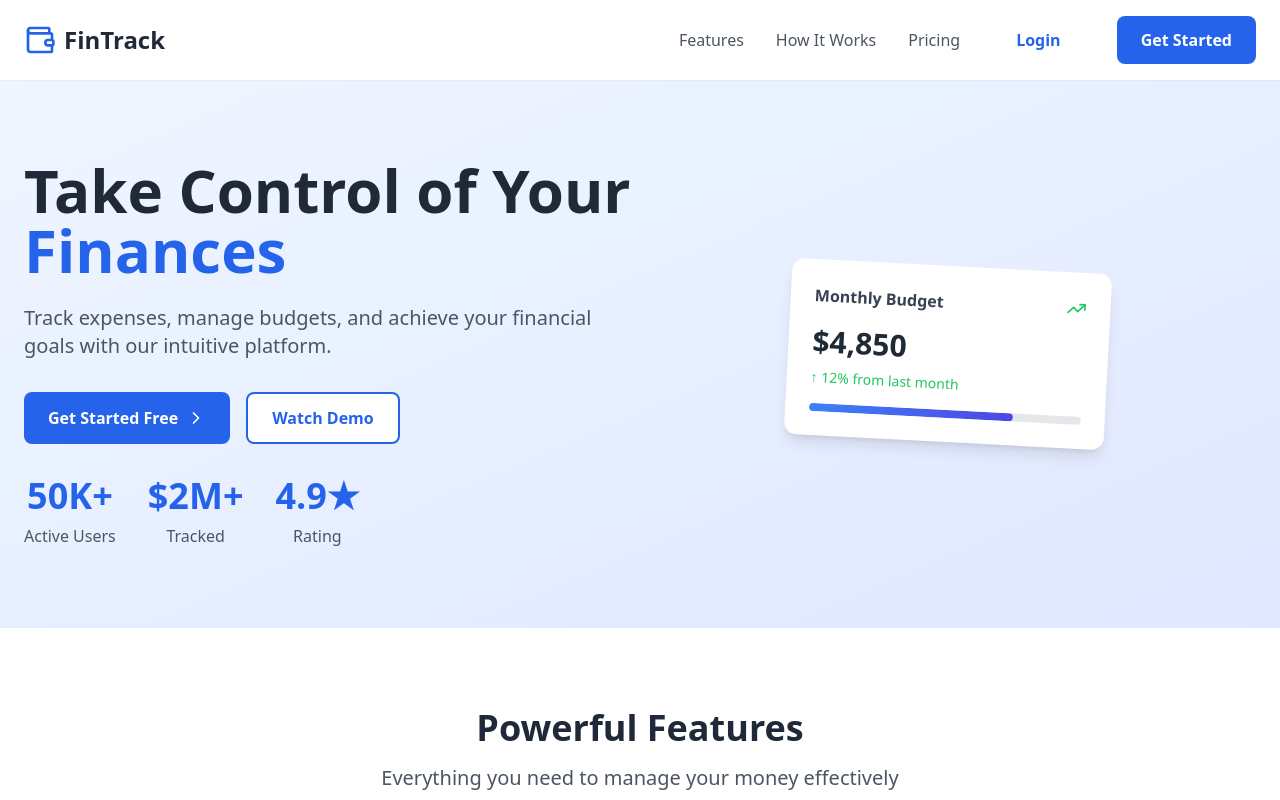
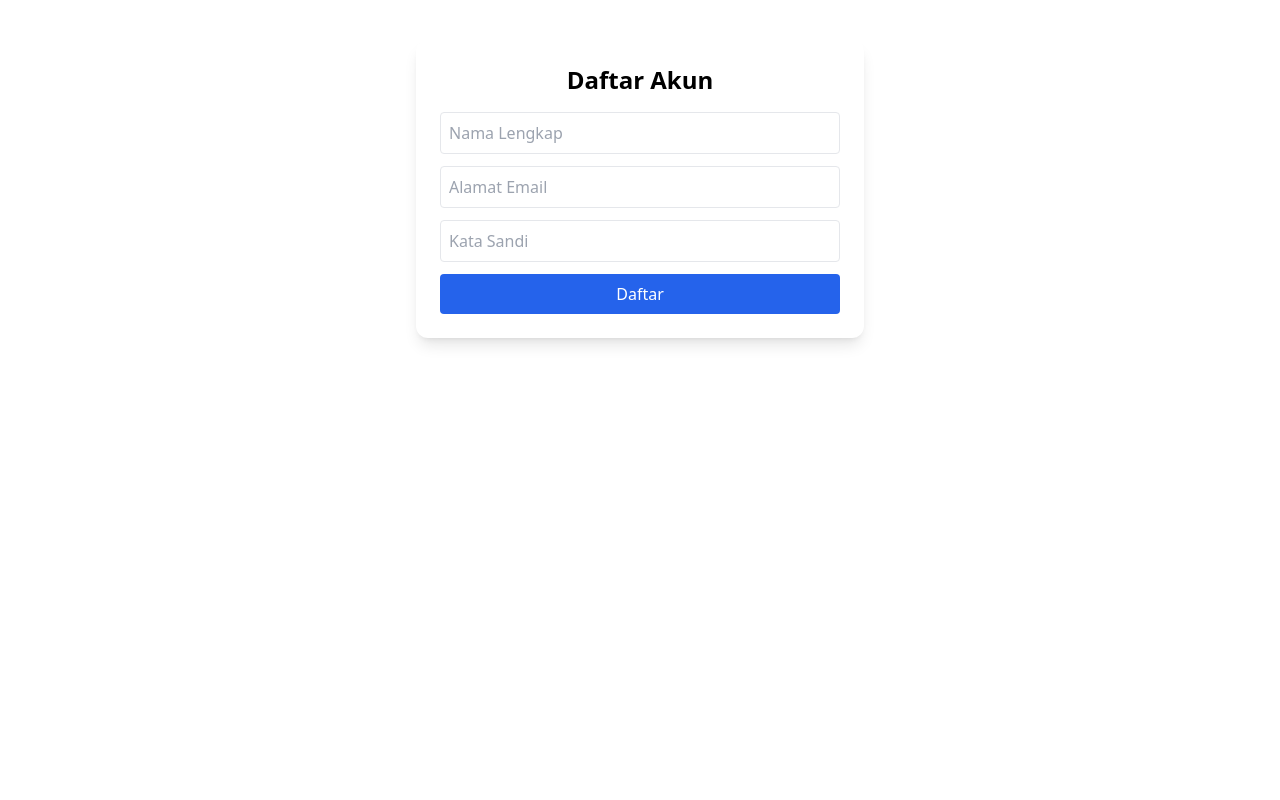
Before and after one commit to fauzanashshidiq/financial-tracker, a React (Create React App) app in the folder frontend/: page /register in a window 1280 px wide. Shown: the top 800 px of the page. Built offline with nearby package versions, Linux system fonts and the light colour scheme.

Commit message:
feat(register): init

```diff
--- a/frontend/package.json
+++ b/frontend/package.json
@@ -9,9 +9,11 @@
     "@testing-library/jest-dom": "^6.9.1",
     "@testing-library/react": "^16.3.0",
     "@testing-library/user-event": "^13.5.0",
+    "axios": "^1.12.2",
     "lucide-react": "^0.545.0",
     "react": "^19.2.0",
     "react-dom": "^19.2.0",
+    "react-router-dom": "^7.9.4",
     "react-scripts": "5.0.1",
     "web-vitals": "^2.1.4"
   },
--- a/frontend/src/App.js
+++ b/frontend/src/App.js
@@ -1,8 +1,15 @@
-import logo from "./logo.svg";
+import { Routes, Route } from "react-router-dom";
 import "./App.css";
-import LandinPage from "./pages/LandingPage";
+import LandingPage from "./pages/LandingPage";
+import Register from "./pages/Register";
+
 function App() {
-  return <LandinPage />;
+  return (
+    <Routes>
+      <Route path="/" element={<LandingPage />} />
+      <Route path="/register" element={<Register />} />
+    </Routes>
+  );
 }
 
 export default App;
--- a/frontend/src/components/layout/Header.js
+++ b/frontend/src/components/layout/Header.js
@@ -1,9 +1,15 @@
 import { useState } from "react";
 import { Wallet, X, Menu } from "lucide-react";
 import Button from "../ui/Button";
+import { useNavigate } from "react-router-dom";
 
 const Header = () => {
   const [isMenuOpen, setIsMenuOpen] = useState(false);
+  const navigate = useNavigate();
+
+  const handleGetStarted = () => {
+    navigate("/register");
+  };
 
   return (
     <header className="bg-white shadow-sm sticky top-0 z-50">
@@ -36,7 +42,9 @@ const Header = () => {
             <Button variant="ghost" className="px-4 py-2">
               Login
             </Button>
-            <Button className="px-4 py-2">Get Started</Button>
+            <Button className="px-4 py-2" onClick={handleGetStarted}>
+              Get Started
+            </Button>
           </div>
 
           <button
@@ -74,7 +82,9 @@ const Header = () => {
             <Button variant="ghost" className="w-full">
               Login
             </Button>
-            <Button className="w-full">Get Started</Button>
+            <Button className="w-full" onClick={handleGetStarted}>
+              Get Started
+            </Button>
           </div>
         )}
       </nav>
--- a/frontend/src/components/ui/Button.js
+++ b/frontend/src/components/ui/Button.js
@@ -1,5 +1,6 @@
 const Button = ({
   children,
+  onClick,
   variant = "primary",
   className = "",
   ...props
@@ -13,6 +14,7 @@ const Button = ({
 
   return (
     <button
+      onClick={onClick}
       className={`px-6 py-3 rounded-lg font-semibold transition-all duration-200 ${variants[variant]} ${className}`}
       {...props}
     >
--- a/frontend/src/index.js
+++ b/frontend/src/index.js
@@ -1,13 +1,16 @@
-import React from 'react';
-import ReactDOM from 'react-dom/client';
-import './index.css';
-import App from './App';
-import reportWebVitals from './reportWebVitals';
+import React from "react";
+import ReactDOM from "react-dom/client";
+import "./index.css";
+import App from "./App";
+import reportWebVitals from "./reportWebVitals";
+import { BrowserRouter } from "react-router-dom";
 
-const root = ReactDOM.createRoot(document.getElementById('root'));
+const root = ReactDOM.createRoot(document.getElementById("root"));
 root.render(
   <React.StrictMode>
-    <App />
+    <BrowserRouter>
+      <App />
+    </BrowserRouter>
   </React.StrictMode>
 );
 
--- /dev/null
+++ b/frontend/src/pages/Register.js
@@ -0,0 +1,78 @@
+import { useState } from "react";
+import { registerUser } from "../services/userService";
+import { useNavigate } from "react-router-dom";
+
+const Register = () => {
+  const navigate = useNavigate();
+  const [formData, setFormData] = useState({
+    name: "",
+    email: "",
+    password: "",
+  });
+  const [error, setError] = useState("");
+
+  const handleChange = (e) => {
+    setFormData({ ...formData, [e.target.name]: e.target.value });
+  };
+
+  const handleSubmit = async (e) => {
+    e.preventDefault();
+    setError("");
+
+    try {
+      const response = await registerUser(formData);
+      console.log("Register success:", response.data);
+
+      alert("Pendaftaran berhasil! Silakan login.");
+      navigate("/login");
+    } catch (err) {
+      setError(err.response?.data?.error || "Terjadi kesalahan saat register.");
+    }
+  };
+
+  return (
+    <div className="max-w-md mx-auto mt-10 p-6 shadow-lg rounded-xl bg-white">
+      <h2 className="text-2xl font-semibold mb-4 text-center">Daftar Akun</h2>
+      {error && <p className="text-red-500 text-sm mb-3">{error}</p>}
+
+      <form onSubmit={handleSubmit}>
+        <input
+          type="text"
+          name="name"
+          placeholder="Nama Lengkap"
+          value={formData.name}
+          onChange={handleChange}
+          className="w-full p-2 mb-3 border rounded"
+          required
+        />
+        <input
+          type="email"
+          name="email"
+          placeholder="Alamat Email"
+          value={formData.email}
+          onChange={handleChange}
+          className="w-full p-2 mb-3 border rounded"
+          required
+        />
+        <input
+          type="password"
+          name="password"
+          placeholder="Kata Sandi"
+          value={formData.password}
+          onChange={handleChange}
+          className="w-full p-2 mb-3 border rounded"
+          required
+        />
+
+        <button
+          type="submit"
+          className="w-full bg-blue-600 text-white py-2 rounded hover:bg-blue-700 transition"
+        >
+          Daftar
+        </button>
+      </form>
+    </div>
+  );
+};
+
+export default Register;
```
Also changed, not shown: 1 other file (tests, documents, lock files or other folders).
